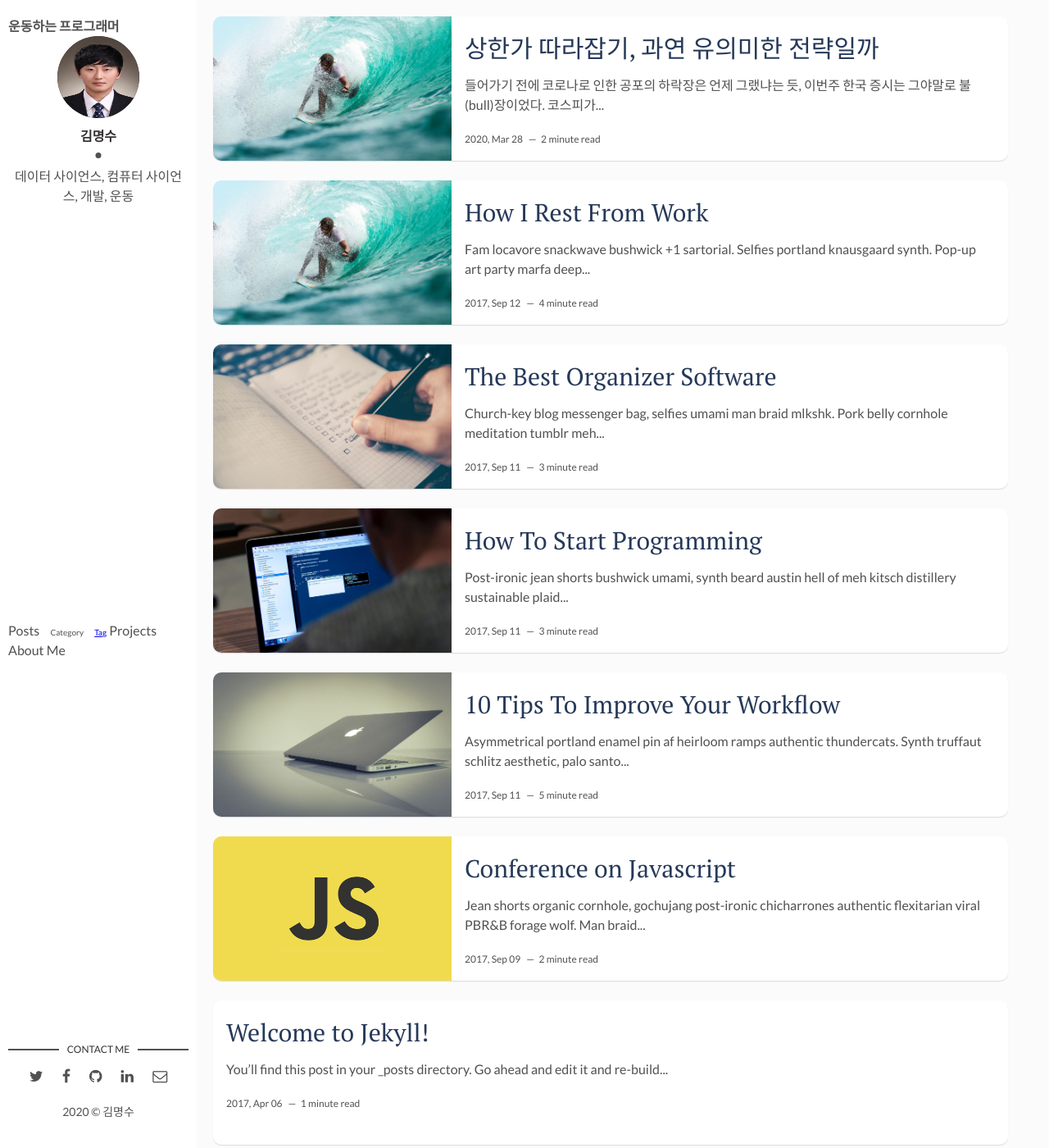
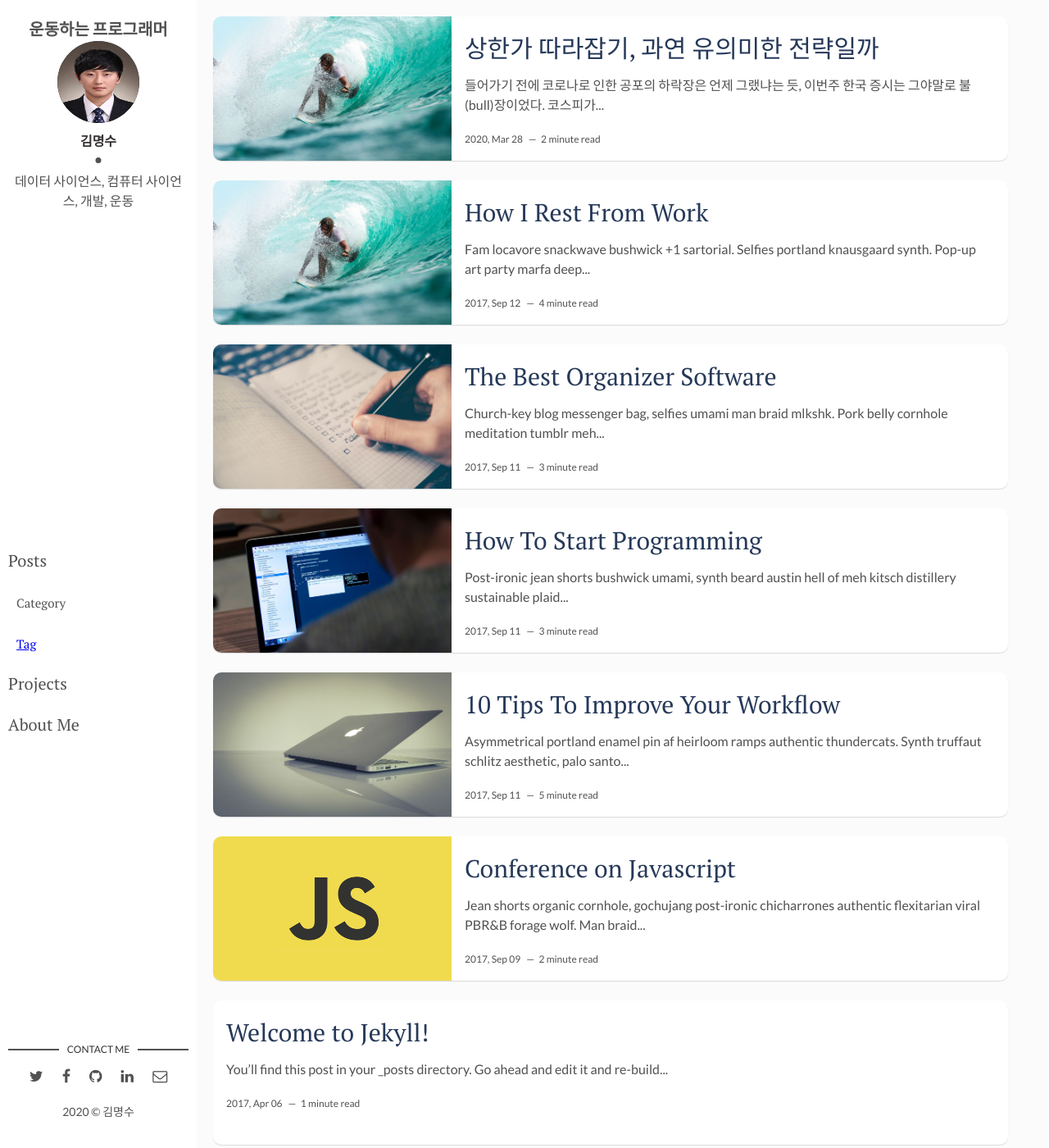
Before and after one commit to CodyBuilder-dev/codybuilder-dev.github.io, a Jekyll site: the page built from index.html, in a window 1280 px wide and 1400 px high. Shown: the whole window at 82% size. Built offline with Jekyll 4.4.1, drawn with Linux system fonts in a browser that asks for light colours; the list of posts is cut into pages by our own code.

Commit message:
[Fix] 사이드바 CSS 고치기

```diff
--- a/_layouts/main.html
+++ b/_layouts/main.html
@@ -16,11 +16,11 @@ layout: default
     </div>
   </header> <!-- End Header -->
   <div class="blog-pages">
-    <a>Posts</a>
-    <a class="blog-subpages">Category</a>
-    <a class="blog-subpages" href="{{site.baseurl}}/tags/">Tag</a>
-    <a>Projects</a>
-    <a>About Me</a>
+    <p><a>Posts</a></p>
+    <p><a class="blog-subpages">Category</a></p>
+    <p><a class="blog-subpages" href="{{site.baseurl}}/tags/">Tag</a></p>
+    <p><a>Projects</a></p>
+    <p><a>About Me</a></p>
 
   </div>
   <footer>
--- a/assets/css/main.css
+++ b/assets/css/main.css
@@ -936,12 +936,18 @@ table tfoot td {
   background-color: #ffffff;
 }
 .blog-title {
+  text-align: center;
   font-weight: bolder;
+  font-size: 20px;
+}
+.blog-pages {
+  font-size:20px;
+  font-family: 'PT Serif', serif;
 }
 
 .blog-pages .blog-subpages {
   margin-left:10px;
-  font-size:10px;
+  font-size:15px;
 }
 
 .about {
```
